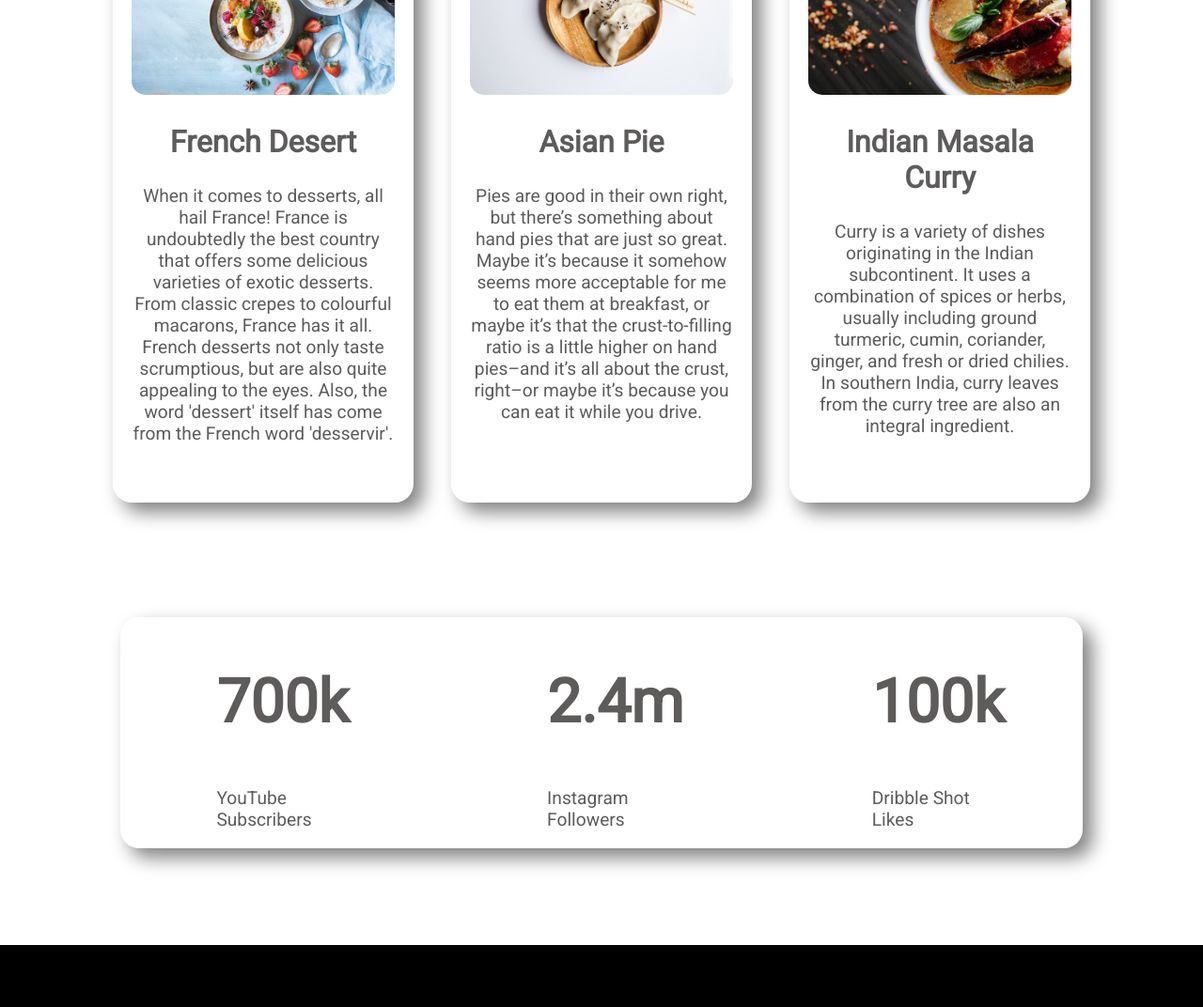
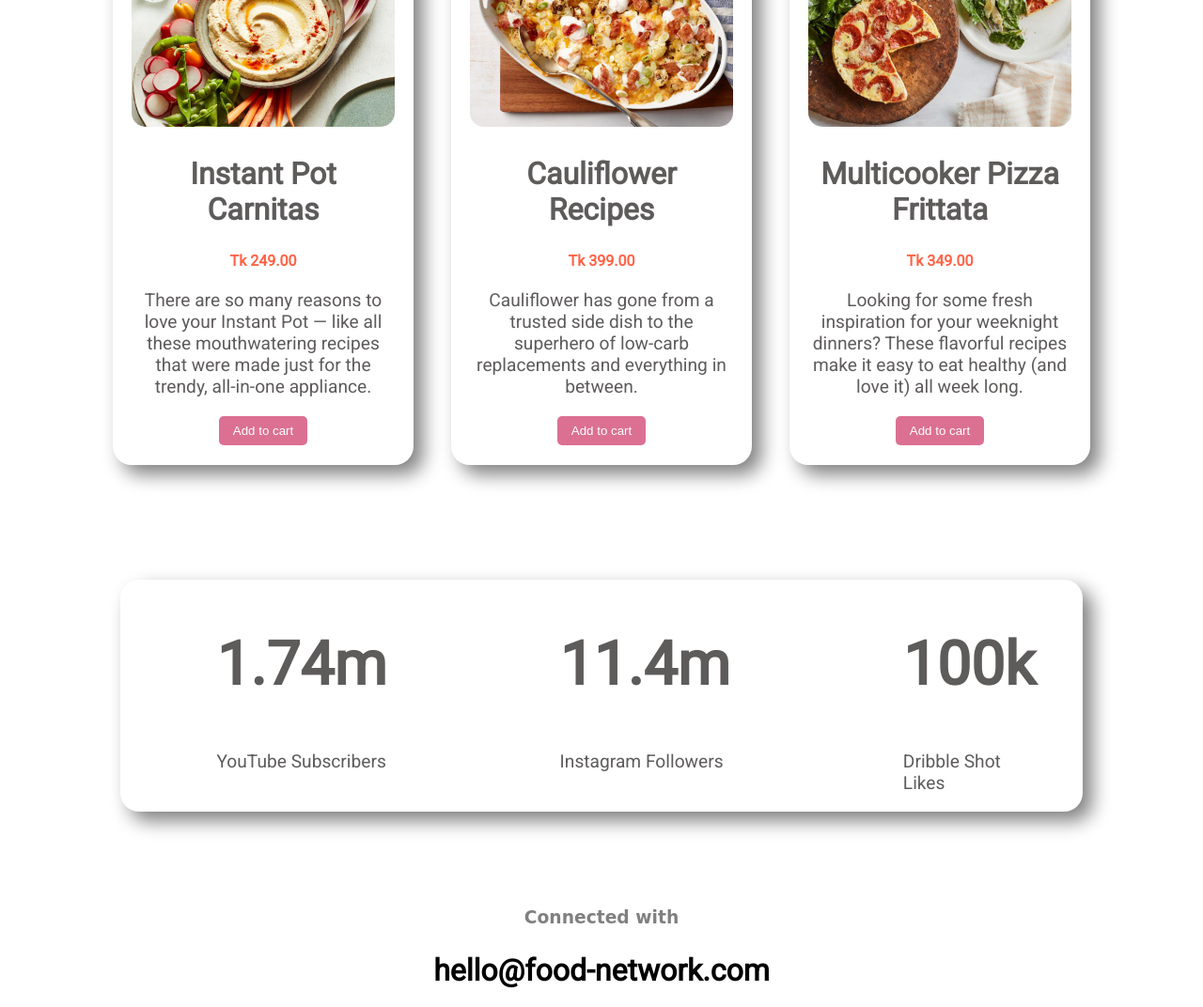
Before and after one commit to Tariqueam/food-network, a plain HTML site: page index.html in a window 1280 px wide. Shown: the part 1604-2676 px from the top of the page at 94% size. Drawn offline with Linux system fonts and the light colour scheme.

Commit message:
added button

```diff
--- a/index.html
+++ b/index.html
@@ -15,7 +15,7 @@
         <nav class="navbar">
             <ul class="navbar-items">
                 <li>
-                    <a class="nav-link" href="#"></a>Recipies</li>
+                    <a class="nav-link" href="#"></a>Recipes</li>
                 <li>
                     <a class="nav-link" href="#"></a>Restaurants</li>
                 <li>
@@ -31,7 +31,7 @@
             <h1><span class="orange-color">Skip</span> The Diet, <br> Just Eat Healthy <br> With Food Network</h1>
             <p>Imagine you don't need a diet because we provide healthy and delicious food for you!</p>
             <br>
-            <a class="link-btn" target="_blank" href="#">Order Now</a>
+            <a class="link-btn" target="_blank" href="https://www.foodnetwork.com/how-to/packages/shopping">Order Now</a>
         </div>
         <div class="half-width">
             <img src="img/top.png" alt="">
@@ -46,7 +46,7 @@
             <h1>About Us</h1>
             <p>We'll help you focusing on healthy ,fast meals at home fot the family or dinner parties. We are enthusiastic host and food critic with extensive knowledge of the culinary arts and how it relates to video and electronic media production. Extremely organized and detailed-oriented with excellent decision making and problem solving abilities.</p>
             <br>
-            <a class="link-btn" target="_blank" href="">Contact Us</a>
+            <a class="link-btn" target="_blank" href="https://www.foodnetwork.com">Contact Us</a>
         </div>
     </section>
     <section>
@@ -57,32 +57,35 @@
         <div class="flex-container card-section">
             <div class="card">
                 <div class="card-img">
-                    <img src="img/card1.jpg" alt="">
+                    <img src="img/card 5.jpeg" alt="">
                 </div>
                 <div class="card-detail">
-                    <h2>French Desert</h1>
-                    <p>When it comes to desserts, all hail France! France is undoubtedly the best country that offers some delicious varieties
-                    of exotic desserts. From classic crepes to colourful macarons, France has it all. French desserts not only taste
-                    scrumptious, but are also quite appealing to the eyes. Also, the word 'dessert' itself has come from the French word
-                    'desservir'.</p>
+                    <h2>Instant Pot Carnitas</h1>
+                        <h4 class="red">Tk 249.00</h4>
+                    <p>There are so many reasons to love your Instant Pot — like all these mouthwatering recipes that were made just for the trendy, all-in-one appliance.</p>
+                    <button>Add to cart</button>
                 </div>
             </div>
             <div class="card">
                 <div class="card-img">
-                    <img src="img/card2.jpg" alt="">
+                    <img src="img/card.jpeg" alt="">
                 </div>
                 <div class="card-detail">
-                    <h2>Asian Pie</h1>
-                    <p>Pies are good in their own right, but there’s something about hand pies that are just so great. Maybe it’s because it somehow seems more acceptable for me to eat them at breakfast, or maybe it’s that the crust-to-filling ratio is a little higher on hand pies–and it’s all about the crust, right–or maybe it’s because you can eat it while you drive.</p>
+                    <h2>Cauliflower Recipes</h1>
+                        <h4 class="red">Tk 399.00</h4>
+                    <p>Cauliflower has gone from a trusted side dish to the superhero of low-carb replacements and everything in between.</p>
+                    <button>Add to cart</button>
                 </div>
             </div>
             <div class="card">
                 <div class="card-img">
-                    <img src="img/card3.jpg" alt="">
+                    <img src="img/card6.jpeg" alt="">
                 </div>
                 <div class="card-detail">
-                    <h2>Indian Masala Curry</h1>
-                    <p>Curry is a variety of dishes originating in the Indian subcontinent. It uses a combination of spices or herbs, usually including ground turmeric, cumin, coriander, ginger, and fresh or dried chilies. In southern India, curry leaves from the curry tree are also an integral ingredient.</p>
+                    <h2>Multicooker Pizza Frittata</h1>
+                        <h4 class="red">Tk 349.00</h4>
+                    <p>Looking for some fresh inspiration for your weeknight dinners? These flavorful recipes make it easy to eat healthy (and love it) all week long.</p>
+                    <button class="btn-card">Add to cart</button>
                 </div>
             </div>
         </div>
@@ -90,16 +93,27 @@
     <!-- social network -->
     <section class="flex-container social">
         <div class="social-media">
-            <h1>700k</h1>
+            <h1>1.74m</h1>
             <p>YouTube Subscribers</p>
         </div>
         <div class="social-media">
-            <h1>2.4m</h1>
+            <h1>11.4m</h1>
             <p>Instagram Followers</p>
         </div>
         <div class="social-media">
             <h1>100k</h1>
             <p>Dribble Shot Likes</p>
+        </div>
+    </section>
+    <section>
+        <div class="bottom-text">
+            <h3>Connected with</h3>
+            <h2>hello@food-network.com</h2>
+        </div>
+        <div class="icon">
+            <a target="_blank" href="https://www.youtube.com/FoodNetwork"><img src="icons/youtube.png" alt=""></a>
+            <a target="_blank" href="https://www.instagram.com/foodnetwork/"><img src="icons/insta.png" alt=""></a>
+            <a target="_blank" href="https://dribbble.com/shots/14132700-Food-Mobile-App-Design"><img src="icons/dribble.png" alt=""></a>
         </div>
     </section>
     <!-- footer  -->
--- a/style.css
+++ b/style.css
@@ -5,7 +5,6 @@ body {
   margin: 0;
 }
 /* navbar */
-
 .navbar {
   display: flex;
   justify-content: flex-end;
@@ -18,12 +17,13 @@ body {
 }
 
 .navbar-items li {
-  padding: 1rem;
+  padding: 1.2rem;
+  font-size: larger;
+  color: black;
 }
 
 .nav-link {
   text-decoration: none;
-  color: black;
 }
 
 nav li:hover {
@@ -81,7 +81,7 @@ h2 {
 }
 .card {
   width: 280px;
-  height: 600px;
+  height: 550px;
   padding: 20px;
   margin: 20px;
   box-shadow: 10px 10px 20px gray;
@@ -93,6 +93,17 @@ h2 {
 .card-img img {
   width: 100%;
   border-radius: 15px;
+}
+h4 {
+  color: tomato;
+}
+button {
+  color: white;
+  border: none;
+  border-radius: 5px;
+  background-color: palevioletred;
+  padding: 8px 15px;
+  cursor: pointer;
 }
 .card-detail {
   text-align: center;
@@ -113,6 +124,27 @@ h2 {
   margin-left: 10%;
   margin-right: 8%;
 }
+.bottom-text h3 {
+  text-align: center;
+  color: grey;
+  font-family: "Bebas Neue", cursive;
+}
+
+.bottom-text h2 {
+  text-align: center;
+  color: black;
+}
+.icon {
+  display: flex;
+  justify-content: center;
+  margin-bottom: 15px;
+}
+
+.icon img {
+  height: 40px;
+  width: 40px;
+  margin: 15px;
+}
 /* footer */
 footer {
   text-align: center;
```
Also changed, not shown: icons/dribble.png (added), icons/insta.png (added), icons/youtube.png (added), img/7.png (deleted), img/Person-image.png (deleted), img/about2.png (deleted), img/about3.png (deleted), img/card 5.jpeg (added), img/card.jpeg (added), img/card4.jpg (added), img/card6.jpeg (added), img/top-right.png (deleted), img/top-right1.png (deleted).
